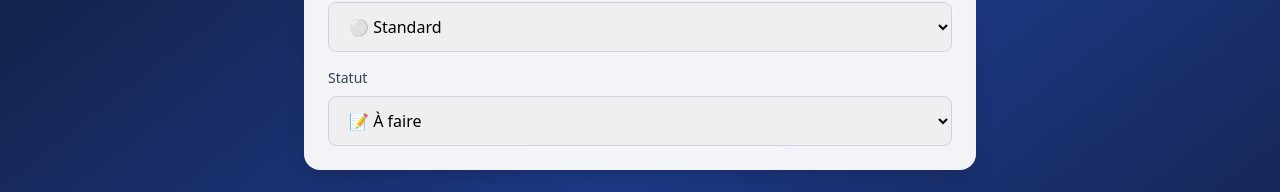
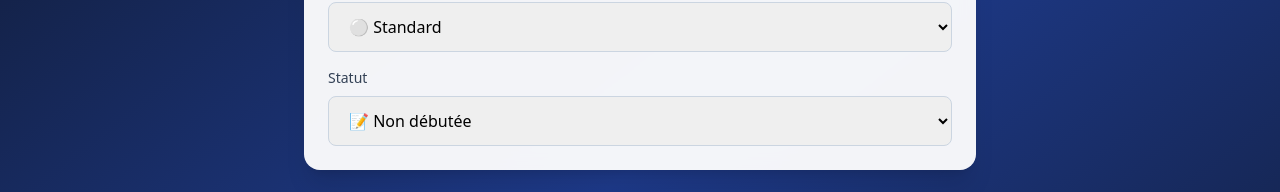
Before and after one commit to lamarmottedigital/lmd-command-center, a Next.js app: page /taches/new in a window 1280 px wide. Shown: the part 335-527 px from the top of the page. Built offline with nearby package versions, Linux system fonts and the light colour scheme; no server answers.

Commit message:
Update page.tsx

```diff
--- a/app/taches/new/page.tsx
+++ b/app/taches/new/page.tsx
@@ -17,8 +17,8 @@ export default function NewTache() {
 
   const [name, setName] = useState('');
   const [priorite, setPriorite] = useState('standard');
-  const [statut, setStatut] = useState('todo');
-  const [source, setSource] = useState('manuel');
+  const [statut, setStatut] = useState('non_debutee');
+  const [source, setSource] = useState('tache');
   const [deadline, setDeadline] = useState('');
   const [projectId, setProjectId] = useState('');
   const [notes, setNotes] = useState('');
@@ -117,9 +117,9 @@ export default function NewTache() {
                 onChange={(e) => setStatut(e.target.value)}
                 className="w-full px-4 py-3 border border-slate-300 rounded-lg focus:ring-2 focus:ring-blue-500"
               >
-                <option value="todo">📝 À faire</option>
+                <option value="non_debutee">📝 Non débutée</option>
                 <option value="en_cours">⏳ En cours</option>
-                <option value="done">✅ Terminée</option>
+                <option value="terminee">✅ Terminée</option>
               </select>
             </div>
           </div>
```
